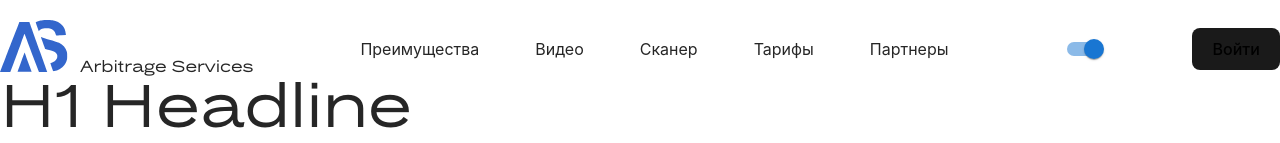
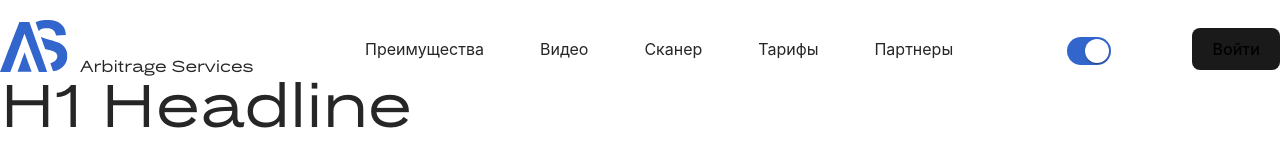
Before and after one commit to web-focus-by/arbitrage, a React (Vite) app: page / in a window 1280 px wide. Shown: the top 143 px of the page. Built offline with nearby package versions, Linux system fonts and the light colour scheme.

Commit message:
feat: add switch styled component

```diff
--- a/src/components/autocomplete/AppAutocomplete.tsx
+++ b/src/components/autocomplete/AppAutocomplete.tsx
@@ -5,7 +5,7 @@ import CheckBoxOutlineBlankIcon from '@mui/icons-material/CheckBoxOutlineBlank';
 import CheckBoxIcon from '@mui/icons-material/CheckBox';
 import AppTextField from '../input/AppTextField.tsx';
 import classNames from 'classnames';
-import style from './AppAutocomplete.module.scss';
+import style from './appAutocomplete.module.scss';
 
 const icon = <CheckBoxOutlineBlankIcon fontSize="small" />;
 const checkedIcon = <CheckBoxIcon fontSize="small" />;
@@ -25,6 +25,9 @@ const AppAutocomplete: FC<IAppAutocomplete> = (props) => {
       {...otherProps}
       options={props.options ?? []}
       limitTags={1}
+      isOptionEqualToValue={(option, value) => {
+        return option?.value === value?.value;
+      }}
       disableCloseOnSelect
       classes={{ ...props.classes, root: classNames(props.classes?.root, style.wrapper) }}
       getOptionLabel={(option) => {
--- a/src/components/header/Header.tsx
+++ b/src/components/header/Header.tsx
@@ -4,11 +4,11 @@ import appLogo from '../../../public/logo.svg';
 import style from './header.module.scss';
 import classNames from 'classnames';
 import { useAuth } from '../../hooks/useAuth';
-import Switch from '@mui/material/Switch';
 import useTheme from '../../hooks/useTheme.ts';
 import { ETheme } from '../../features/theme/type.ts';
 import Modal from '../modal/Modal.tsx';
 import AuthModal from './authModal/AuthModal.tsx';
+import AppSwitch from '../switch/AppSwitch.tsx';
 
 const navItems = ['Преимущества', 'Видео', 'Сканер', 'Тарифы', 'Партнеры'];
 const Header = () => {
@@ -41,7 +41,7 @@ const Header = () => {
           </ul>
         </nav>
         <div>
-          <Switch onClick={setThemeHandler} checked={theme === ETheme.light} />
+          <AppSwitch onClick={setThemeHandler} checked={theme === ETheme.light} />
         </div>
         <div>
           {auth.user ? (
--- /dev/null
+++ b/src/components/switch/AppSwitch.module.scss
@@ -0,0 +1,59 @@
+@import '../../style/media';
+@import '../../style/settings';
+
+.root {
+  left: 2px;
+  top: 2px;
+  width: 44px;
+  height: 28px;
+  border-radius: 14px;
+  &:has(.disabled) {
+    opacity: 0.25;
+  }
+}
+.resetPadding {
+  padding: 0;
+}
+.switchBase {
+  left: 2px;
+  top: 2px;
+  color: var(--switch-color);
+  &.checked {
+    transform: translateX(16px);
+    color: var(--switch-color);
+  }
+  & + .track {
+    background-color: var(--switch-unchecked-background-color);
+    opacity: 1;
+  }
+  &.disabled + .track {
+    opacity: 1;
+  }
+
+  &:hover + .track {
+    background-color: var(--switch-hover-unchecked-background-color);
+  }
+  &:active + .track {
+    background-color: var(--switch-pressed-unchecked-background-color);
+  }
+  &.checked + .track {
+    background-color: var(--switch-checked-background-color);
+    opacity: 1;
+  }
+  &.checked:hover + .track {
+    background-color: var(--switch-hover-checked-background-color);
+  }
+  &.checked:active + .track {
+    background-color: var(--switch-pressed-checked-background-color);
+  }
+  &.disabled,
+  &.checked.disabled {
+    color: var(--switch-color);
+    background-color: var(--switch-disabled-background-color);
+  }
+}
+
+.thumb {
+  width: 24px;
+  height: 24px;
+}
--- /dev/null
+++ b/src/components/switch/AppSwitch.tsx
@@ -0,0 +1,24 @@
+import Switch, { SwitchProps } from '@mui/material/Switch';
+import { FC } from 'react';
+import classNames from 'classnames';
+import style from './AppSwitch.module.scss';
+
+type IAppSwitch = SwitchProps;
+const AppSwitch: FC<IAppSwitch> = (props) => {
+  return (
+    <Switch
+      {...props}
+      disableRipple={true}
+      classes={{
+        root: classNames(props.classes?.root, style.root, style.resetPadding),
+        switchBase: classNames(props.classes?.switchBase, style.switchBase, style.resetPadding),
+        thumb: classNames(props.classes?.thumb, style.thumb, style.resetPadding),
+        track: classNames(props.classes?.track, style.track, style.resetPadding),
+        checked: classNames(props.classes?.checked, style.checked, style.checked),
+        disabled: classNames(props.classes?.disabled, style.disabled, style.disabled),
+      }}
+    />
+  );
+};
+
+export default AppSwitch;
--- a/src/page/dashboard/components/filter/FilterDashboard.tsx
+++ b/src/page/dashboard/components/filter/FilterDashboard.tsx
@@ -11,6 +11,7 @@ import { useAuth } from '../../../../hooks/useAuth.ts';
 import { SHOP_ARR } from '../../../../constants';
 import AppTextField from '../../../../components/input/AppTextField.tsx';
 import AppAutocomplete, { TAppAutocompleteOptions } from '../../../../components/autocomplete/AppAutocomplete.tsx';
+import AppSwitch from '../../../../components/switch/AppSwitch.tsx';
 
 interface IFilterSelect {
   [key: string]: boolean | string | string[] | TAppAutocompleteOptions[] | IFilterSelect;
@@ -298,9 +299,6 @@ const FilterDashboard = () => {
               control={control}
               render={({ field: { onChange, ...field } }) => (
                 <AppAutocomplete
-                  isOptionEqualToValue={(option, value) => {
-                    return option?.value === value?.value;
-                  }}
                   onChange={(_, data) => onChange(data)}
                   options={blackListCoinsOptions}
                   textFieldProps={field}
@@ -335,6 +333,7 @@ const FilterDashboard = () => {
                 />
               )}
             />
+            <AppSwitch />
           </div>
         </div>
       </div>
--- a/src/style/_settings.scss
+++ b/src/style/_settings.scss
@@ -4,13 +4,23 @@ $color-gray-1: #262626;
 $color-gray-2: #575757;
 $color-gray-3: #b7b7b7;
 $color-gray-4: #d9d9d9;
-$color-gray-4: #f4f6f9;
+$color-gray-5: #6b6b6b;
+$color-gray-6: #8d8d8d;
+$color-gray-7: #a8a8a8;
+$color-gray-8: #515152;
+$color-gray-9: #393939;
+
 $color-red-2: #f6e9e9;
 $color-white: #ffffff;
 
 $color-blue: #69b3e9;
 $color-blue-1: #3366cc;
 $color-blue-2: #4976c2;
+$color-blue-3: #103a75;
+$color-blue-4: #0d4ea6;
+$color-blue-5: #186ade;
+$color-blue-6: #3d8df5;
+$color-blue-7: #75b1ff;
 
 $color-yellow: #e9dc69;
 $color-purple: #9c7be1;
--- a/src/style/index.scss
+++ b/src/style/index.scss
@@ -26,6 +26,16 @@
 
   //check-box-style
   --check-box-checked-color: #{$color-black};
+
+  //switch-style
+  --switch-color: #{$color-white};
+  --switch-unchecked-background-color: #{$color-gray-5};
+  --switch-checked-background-color: #{$color-blue-1};
+  --switch-disabled-background-color: #{$color-blue-5};
+  --switch-hover-checked-background-color: #{$color-blue-4};
+  --switch-hover-unchecked-background-color: #{$color-gray-8};
+  --switch-pressed-unchecked-background-color: #{$color-gray-9};
+  --switch-pressed-checked-background-color: #{$color-blue-3};
 }
 
 :root[data-theme='dark'] {
@@ -52,6 +62,16 @@
 
   //check-box-style
   --check-box-checked-color: #{$color-blue-1};
+
+  //switch-style
+  --switch-color: #{$color-white};
+  --switch-unchecked-background-color: #{$color-gray-5};
+  --switch-checked-background-color: #{$color-blue-1};
+  --switch-disabled-background-color: #{$color-blue-5};
+  --switch-hover-checked-background-color: #{$color-blue-6};
+  --switch-hover-unchecked-background-color: #{$color-gray-6};
+  --switch-pressed-unchecked-background-color: #{$color-gray-7};
+  --switch-pressed-checked-background-color: #{$color-blue-7};
 }
 //
 //:root[data-theme='light'] {
```
Also changed, not shown: src/components/autocomplete/appAutocomplete.module.scss (renamed from src/components/autocomplete/AppAutocomplete.module.scss).
